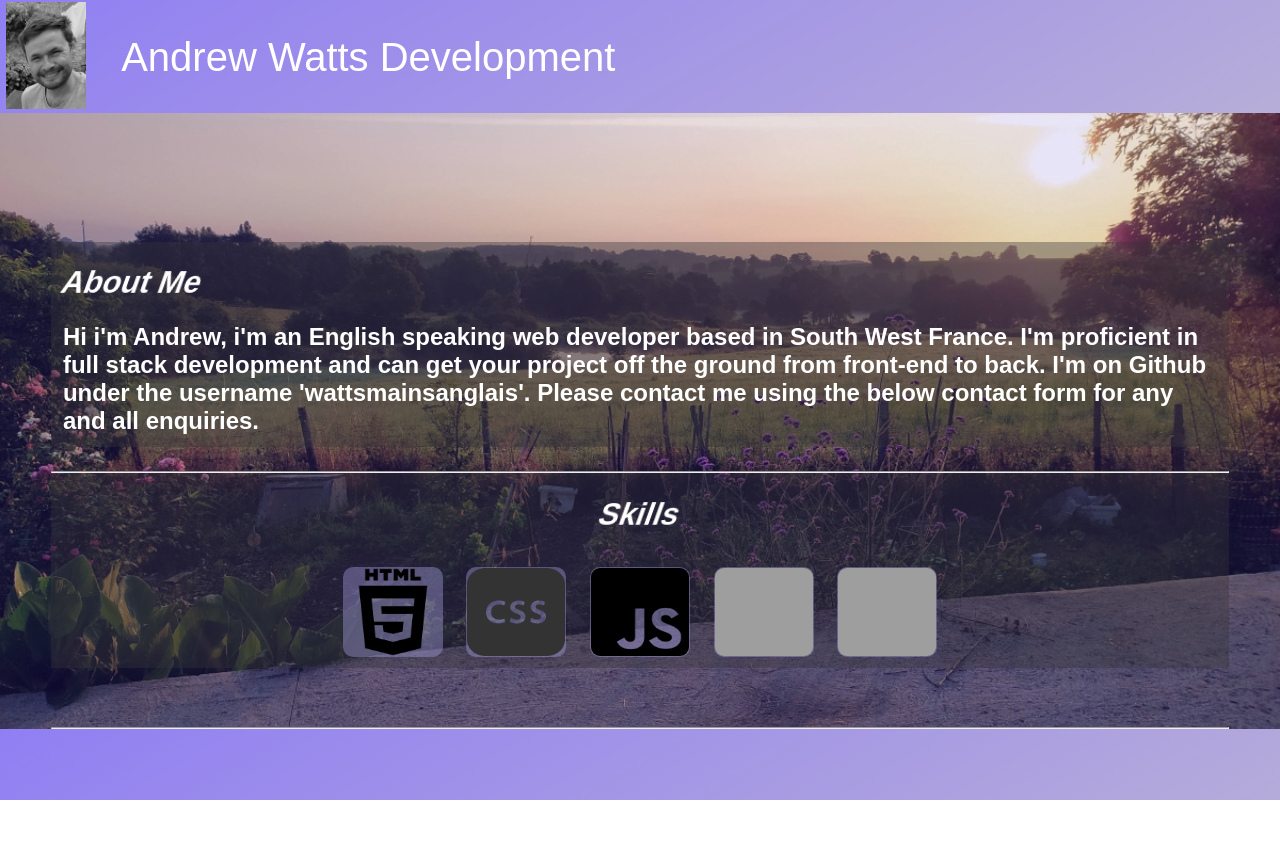
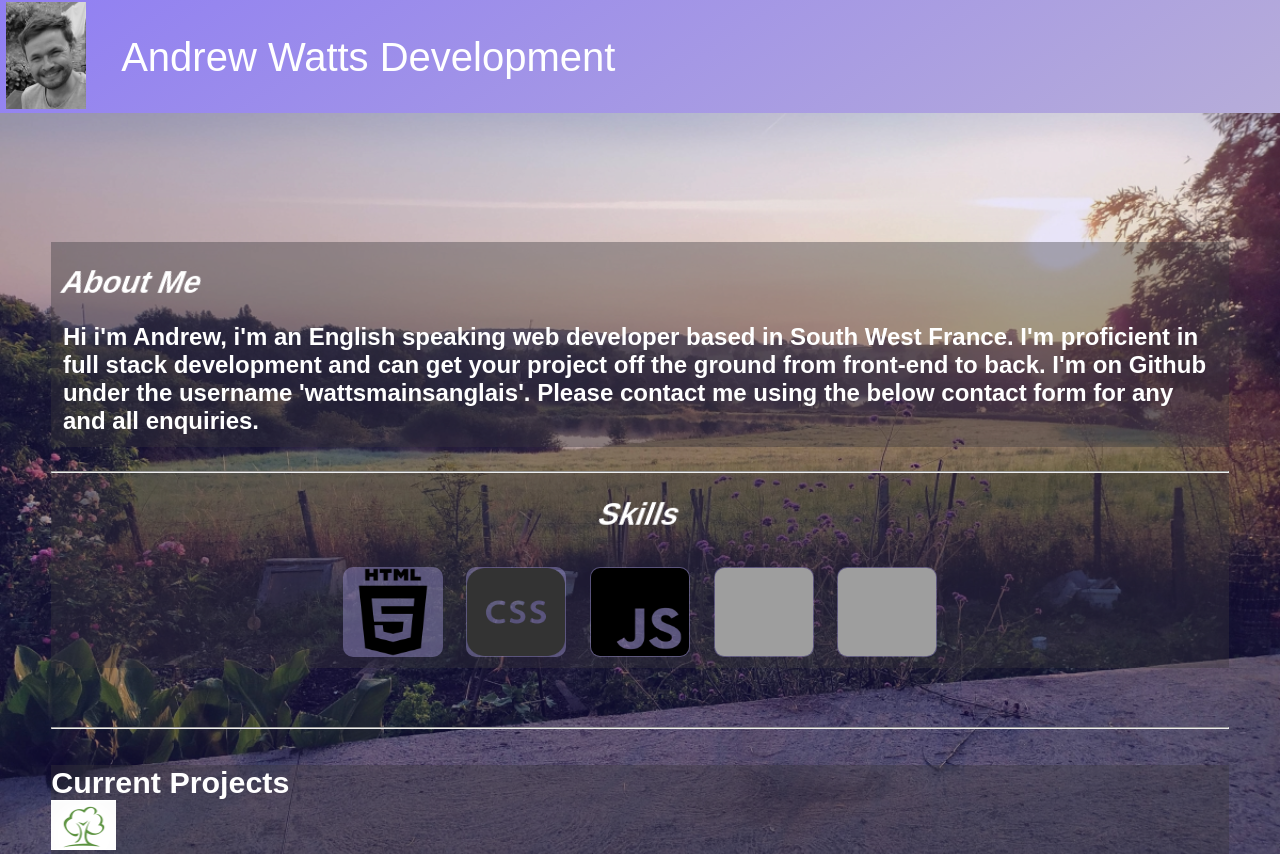
Before and after one commit to wattsmainsanglais/portfolio-next, a Next.js app: page / in a window 1280 px wide. Before the commit the page ends 800 px from the top, so only its background shows below. Built offline with nearby package versions, Linux system fonts and the light colour scheme; grey boxes are pictures that could not be loaded; a web font is replaced by a local one.

Commit message:
adding projects sect. props for Image tag

```diff
--- a/app/globals.css
+++ b/app/globals.css
@@ -60,9 +60,19 @@ a {
   text-decoration: none;
 }
 
+h2{
+  font-size: 1.9em;
+}
+
 p {
   font-size: 1.5em;
   font-weight: 600;
+}
+
+.projects{
+  margin-top: 3%;
+  background-color: #38353b62;
+
 }
 
 
--- a/components/Overlay.js
+++ b/components/Overlay.js
@@ -1,11 +1,15 @@
 import styles from './Overlay.module.css'
 import Bio from './bio'
+import Projects from './projects'
+
 
 export default function Overlay(){
     return (
         <div className={styles.overlay}>
 
             <Bio />
+            <Projects />
+
 
         </div>
     )
--- /dev/null
+++ b/components/projects.js
@@ -0,0 +1,16 @@
+import SingleProject from "./single-projects/singleProject"
+import ndLogo from '../public/images/ndlogomini.png'
+
+export default function Projects({src}){
+
+    return(
+        <section class='projects'>
+            <h2>Current Projects</h2>
+
+             <SingleProject src={ndLogo} />
+
+
+
+        </section>
+    )
+}
--- /dev/null
+++ b/components/single-projects/singleProject.js
@@ -0,0 +1,20 @@
+import Image from "next/image"
+
+export default function SingleProject({src}){
+
+    return(
+
+            <Image
+            src={src}
+            alt="image-alt-text"
+            width={65}
+            height={50}
+            />
+
+
+
+
+    )
+
+
+}
```
Also changed, not shown: public/images/ndlogomini.png (added).
